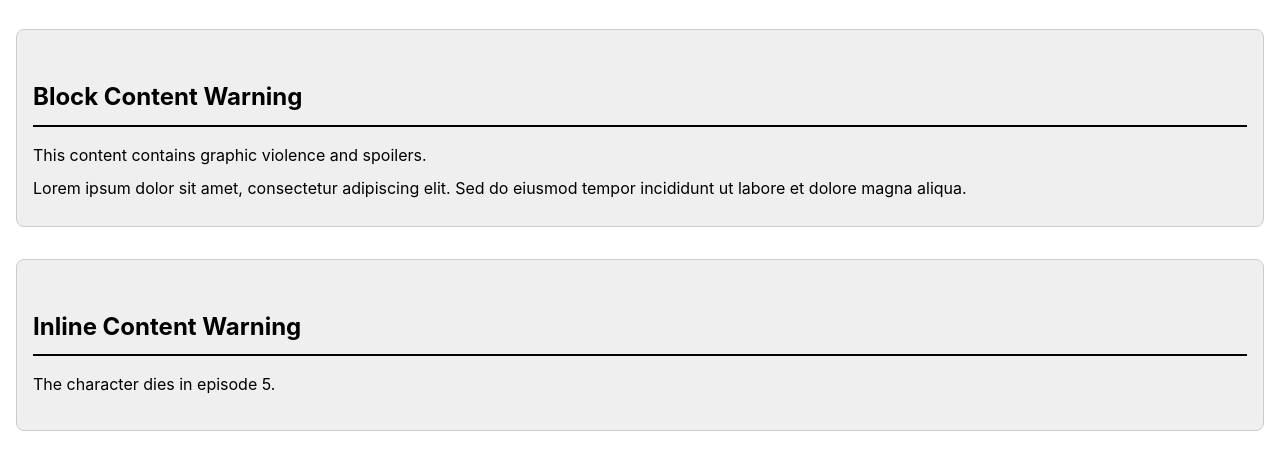
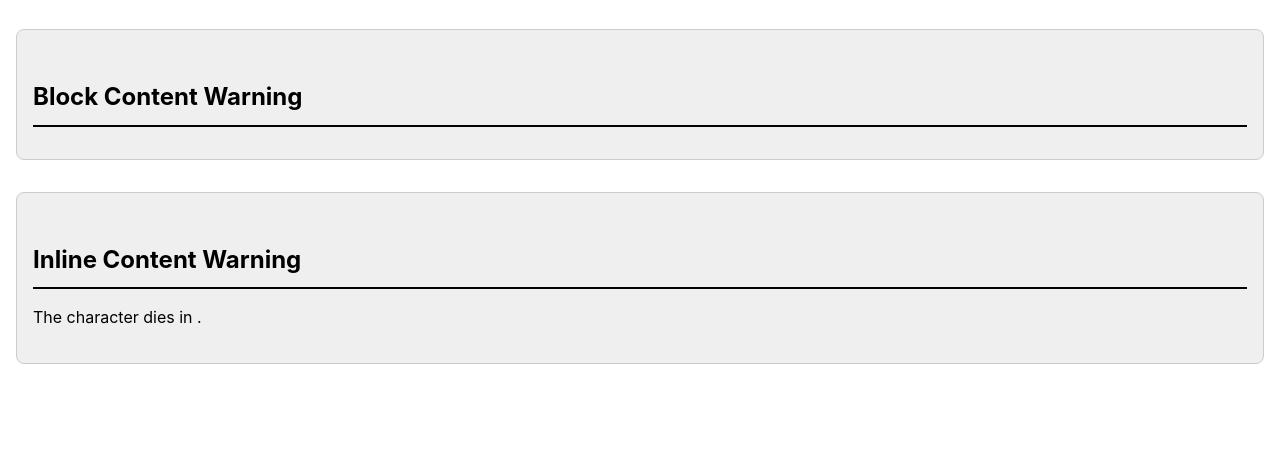
Before and after one commit to aarongustafson/content-warning, a website: page demo/esm.html in a window 1280 px wide. Shown: the part 104-574 px from the top of the page. Drawn offline with Linux system fonts and the light colour scheme.

Commit message:
Add hidden to the Unpkg & ESM demos

```diff
--- a/demo/esm.html
+++ b/demo/esm.html
@@ -24,7 +24,7 @@
 
 		<div class="demo-section">
 			<h2>Block Content Warning</h2>
-			<content-warning type="violence spoilers">
+			<content-warning type="violence spoilers" hidden>
 				<p>This content contains graphic violence and spoilers.</p>
 				<p>
 					Lorem ipsum dolor sit amet, consectetur adipiscing elit. Sed
@@ -38,7 +38,7 @@
 			<h2>Inline Content Warning</h2>
 			<p>
 				The character dies in
-				<content-warning type="spoilers" inline
+				<content-warning type="spoilers" inline hidden
 					>episode 5</content-warning
 				>.
 			</p>
```
Also changed, not shown: demo/unpkg.html (+2 -2 lines).
